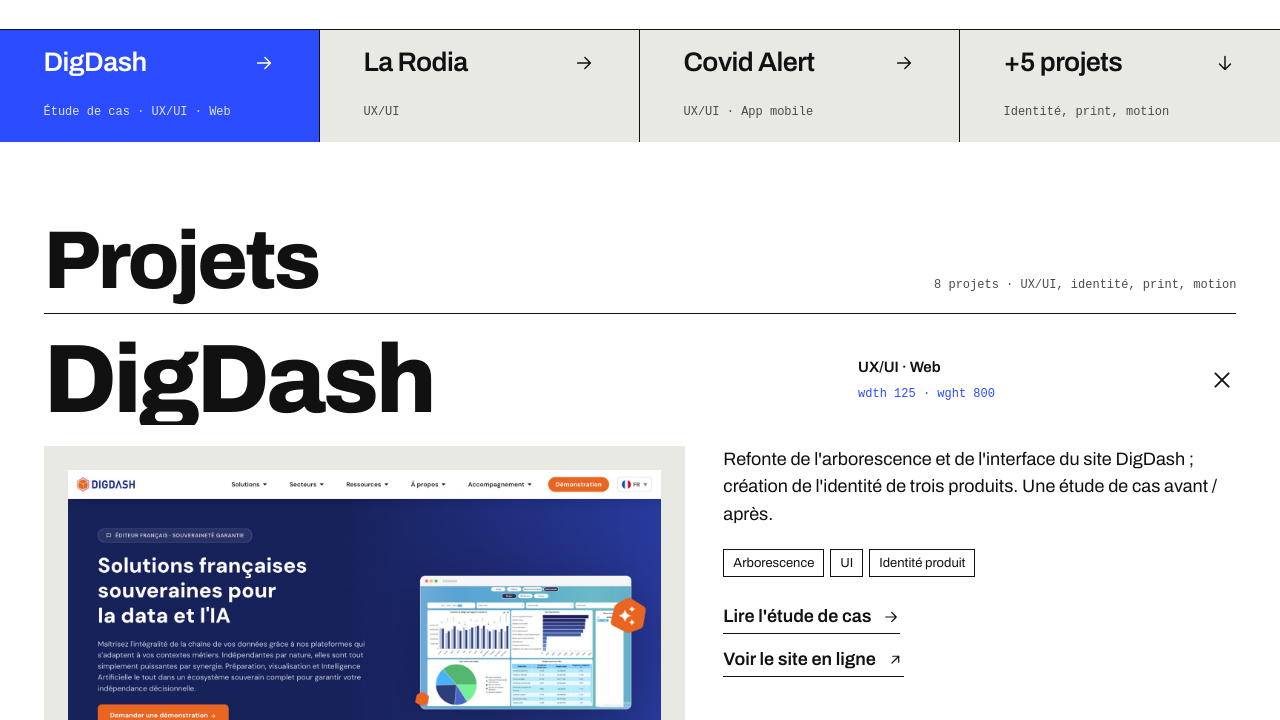
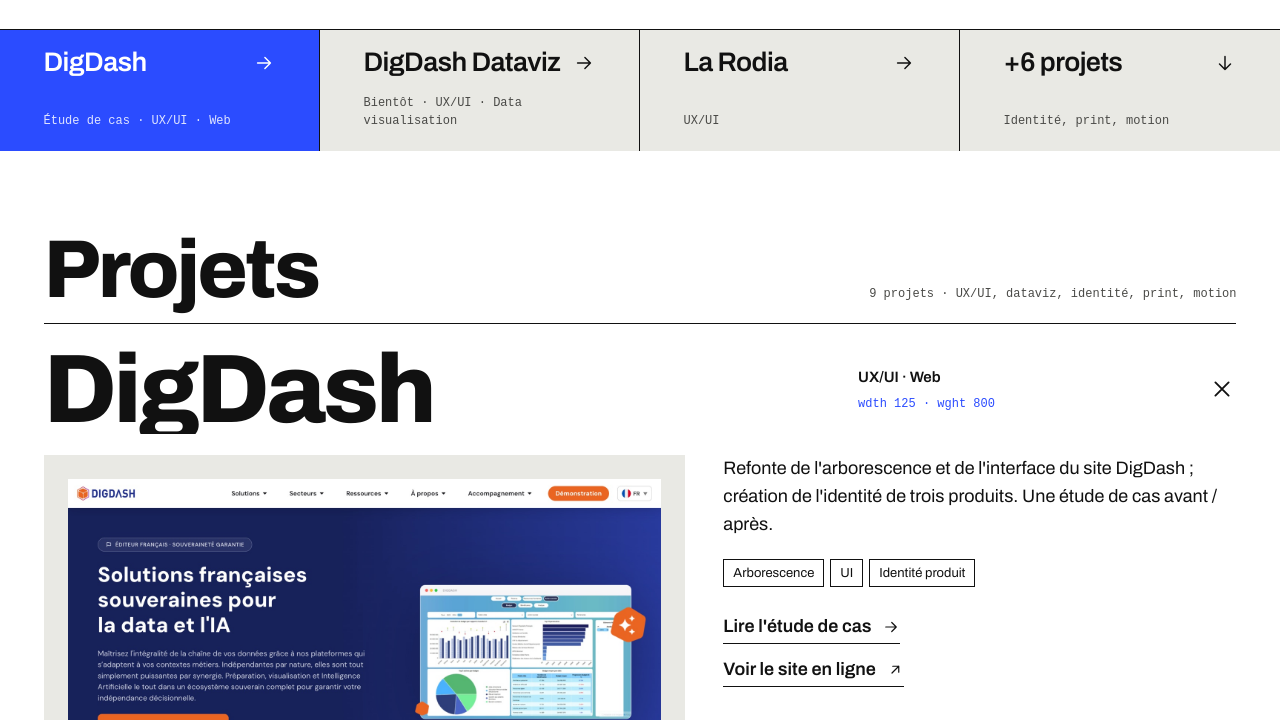
Before and after one commit to SudoSerere/AntoineDIOKH, a plain HTML site: page index.html in a window 1280 px wide. Shown: the part 660-1380 px from the top of the page. Drawn offline with nearby package versions, Linux system fonts and the light colour scheme; a web font is replaced by a local one.

Commit message:
Annonce le projet DigDash Dataviz, bientôt disponible
Carte ajoutée après DigDash dans l'accueil, marquée « Bientôt » jusqu'au
14 décembre 2026, avec une image d'aperçu.

Co-Authored-By: Claude Opus 5.5 <noreply@anthropic.com>
Claude-Session: https://claude.ai/code/session_011Ec7rGhuU7m2rsU8Ae7TLG

```diff
--- a/index.html
+++ b/index.html
@@ -145,6 +145,10 @@ html.dark .fp{box-shadow:0 0 0 1px #2e2e2c,0 18px 40px -12px rgba(0,0,0,.6)}
 .links{display:flex;flex-direction:column;align-items:flex-start;gap:12px}
 .links a{display:inline-flex;align-items:center;gap:10px;font-size:18px;font-weight:600;text-decoration:none;border-bottom:1px solid currentColor;padding-bottom:2px}
 .links a:hover{color:var(--blue)}
+.soon-tag{color:var(--blue)}
+.soon-l{display:grid;gap:6px;border-top:1px solid var(--rule);padding-top:14px;max-width:40ch}
+.soon-l b{font-size:18px;font-weight:600}
+.soon-l .mono{color:var(--blue)}
 .links .icon{width:18px;height:18px}
 
 /* texte courant */
@@ -299,7 +303,7 @@ footer a{color:var(--ink)}
   </section>
 
   <section class="page" id="projets" aria-labelledby="hProjets">
-    <div class="head"><h2 id="hProjets" data-i18n="works">Projets</h2><span class="mono" data-i18n="works_m">8 projets · UX/UI, identité, print, motion</span></div>
+    <div class="head"><h2 id="hProjets" data-i18n="works">Projets</h2><span class="mono" data-i18n="works_m">9 projets · UX/UI, dataviz, identité, print, motion</span></div>
     <ul class="works" id="works"></ul>
   </section>
 
@@ -380,8 +384,8 @@ var T={
   lede:'Idées non conventionnelles, exécution minimaliste.',
   lede_p:'Je conçois des produits intuitifs pour les utilisateurs et clairs pour les développeurs. Actuellement <strong>Product Designer chez DigDash</strong>.',
   time:'Heure locale, Fuveau',size:'corps',wght:'graisse',wdth:'chasse',
-  more:'+5 projets',more_m:'Identité, print, motion',case:'Étude de cas',
-  works:'Projets',works_m:'8 projets · UX/UI, identité, print, motion',
+  more:'+6 projets',more_m:'Identité, print, motion',case:'Étude de cas',
+  works:'Projets',works_m:'9 projets · UX/UI, dataviz, identité, print, motion',
   about:'À propos',about_m:'Texte courant',f1:'Projets présentés',f2:'Années de design produit',f3:'Certifications',
   f3n:'Cybersécurité (ANSSI · SecNumAcadémie) et visualisation de données (Udemy).',
   a1:"Depuis deux ans, Antoine s'est plongé dans le design produit, avec une ambition : faire des interfaces que personne n'a besoin d'expliquer. Discret, on le surprend à redessiner mentalement les écrans mal alignés des autres.",
@@ -400,15 +404,15 @@ var T={
   ct:'Contact',ct_m:'En français ou en anglais',ct_p:'Toujours partant pour parler design produit, motion, dataviz ou de votre prochain recrutement.',
   rights:'Tous droits renversés.',colo:'Colophon',colo_t:'Composé en Archivo (Omnibus-Type) et Martian Mono (Evil Martians). HTML et CSS écrits à la main.',
   open:'Voir le détail',close:'Masquer le détail',
-  pf_view:'Voir le projet',pf_case:"Lire l'étude de cas",pf_live:'Voir le site en ligne',pf_mob:'Prototype mobile',pf_desk:'Prototype bureau',
+  pf_view:'Voir le projet',pf_case:"Lire l'étude de cas",pf_live:'Voir le site en ligne',pf_mob:'Prototype mobile',pf_desk:'Prototype bureau',soon:'Bientôt',soon_t:'Étude de cas bientôt disponible',soon_d:'Dévoilement le 14 décembre 2026',
   theme_d:'Mode sombre',theme_l:'Mode clair',lang:'Switch to English'},
  en:{spec:'Specimen — ',nav_work:'Work',nav_cv:'Resume',nav_contact:'Contact',nav:'Navigation',track:'tracking',
   fp_title:'Fonts',fp_ph:'Search fonts',fp_none:'No font matches.',ax_w:'Weight',ax_s:'Width',fp_static:'Static font: axes unavailable.',fp_var:'Variable font: weight and width adjustable.',
   lede:'Unconventional ideas, minimalist execution.',
   lede_p:'I design products that are intuitive for users and clear for developers. Currently <strong>Product Designer at DigDash</strong>.',
   time:'Local time, Fuveau',size:'size',wght:'weight',wdth:'width',
-  more:'+5 projects',more_m:'Identity, print, motion',case:'Case study',
-  works:'Work',works_m:'8 projects · UX/UI, identity, print, motion',
+  more:'+6 projects',more_m:'Identity, print, motion',case:'Case study',
+  works:'Work',works_m:'9 projects · UX/UI, dataviz, identity, print, motion',
   about:'About',about_m:'Running text',f1:'Projects showcased',f2:'Years of product design',f3:'Certifications',
   f3n:'Cybersecurity (ANSSI · SecNumAcadémie) and data visualisation (Udemy).',
   a1:"For the past two years, Antoine has immersed himself in product design, with one ambition: interfaces nobody needs explained. Quiet by nature, he can be caught mentally realigning other people's misaligned screens.",
@@ -427,7 +431,7 @@ var T={
   ct:'Contact',ct_m:'In French or English',ct_p:'Always up for talking product design, motion, dataviz or your next hire.',
   rights:'All rights relaxed.',colo:'Colophon',colo_t:'Set in Archivo (Omnibus-Type) and Martian Mono (Evil Martians). HTML and CSS written by hand.',
   open:'Show details',close:'Hide details',
-  pf_view:'View project',pf_case:'Read the case study',pf_live:'Visit the live site',pf_mob:'Mobile prototype',pf_desk:'Desktop prototype',
+  pf_view:'View project',pf_case:'Read the case study',pf_live:'Visit the live site',pf_mob:'Mobile prototype',pf_desk:'Desktop prototype',soon:'Coming soon',soon_t:'Case study coming soon',soon_d:'Revealed on 14 December 2026',
   theme_d:'Dark mode',theme_l:'Light mode',lang:'Passer en français'}
 };
 
@@ -436,6 +440,11 @@ var P=[
   cat:{fr:'UX/UI · Web',en:'UX/UI · Web'},tags:{fr:['Arborescence','UI','Identité produit'],en:['Information architecture','UI','Product identity']},
   desc:{fr:"Refonte de l'arborescence et de l'interface du site DigDash ; création de l'identité de trois produits. Une étude de cas avant / après.",en:'DigDash site architecture and interface redesign; identities for three products. A before / after case study.'},
   links:[{k:'pf_case',u:'digdash.html'},{k:'pf_live',u:'https://www.digdash.com/fr/'}]},
+ {id:'dataviz',img:'assets/digdash-dataviz/colonnes-apres.jpg',name:'DigDash Dataviz',w:90,g:700,hw:62,
+  soon:'2026-12-14T00:00:00+01:00',
+  cat:{fr:'UX/UI · Data visualisation',en:'UX/UI · Data visualisation'},tags:{fr:['Dataviz','Design system','Figma','D3.js'],en:['Dataviz','Design system','Figma','D3.js']},
+  desc:{fr:"Refonte des 34 graphiques du logiciel de BI DigDash : un système de règles commun pour la lisibilité, la couleur et le survol, documenté pour les développeurs.",en:"Redesign of the 34 charts in the DigDash BI software: one shared rule system for legibility, colour and hover, documented for developers."},
+  links:[{k:'pf_case',u:'digdash-dataviz.html'}]},
  {id:'rodia',img:'assets/image/rodia.png',name:'La Rodia',w:62,g:300,
   cat:{fr:'UX/UI',en:'UX/UI'},tags:{fr:['UX/UI','Mobile','Bureau'],en:['UX/UI','Mobile','Desktop']},
   desc:{fr:"Refonte complète du site de la salle de concert La Rodia : expérience, interface et parcours repensés, en deux versions (mobile et bureau).",en:'Complete redesign of La Rodia concert hall website: experience, interface and flows rethought, in mobile and desktop versions.'},
@@ -583,12 +592,13 @@ var ARROW='<svg class="icon" aria-hidden="true"><use href="#i-arrow"/></svg>';
 function buildIndex(){
   var ix=$('#index'), h='';
   P.slice(0,3).forEach(function(p,i){
-    h+='<a href="#p-'+p.id+'" data-open="'+p.id+'"'+(i===0?' class="lead"':'')+'><span class="nm">'+p.name+ARROW+'</span><span class="mono">'+(i===0?T[lang].case+' · ':'')+p.cat[lang]+'</span></a>';
+    h+='<a href="#p-'+p.id+'" data-open="'+p.id+'"'+(i===0?' class="lead"':'')+'><span class="nm">'+p.name+ARROW+'</span><span class="mono">'+(i===0?T[lang].case+' · ':'')+(isSoon(p)?T[lang].soon+' · ':'')+p.cat[lang]+'</span></a>';
   });
   h+='<a href="#projets"><span class="nm">'+T[lang].more+'<svg class="icon" aria-hidden="true"><use href="#i-down"/></svg></span><span class="mono">'+T[lang].more_m+'</span></a>';
   ix.innerHTML=h;
   ix.querySelectorAll('[data-open]').forEach(function(a){a.addEventListener('click',function(){toggle(a.dataset.open,true)})});
 }
+function isSoon(p){return !!p.soon&&new Date()<new Date(p.soon)}
 var openSet={digdash:true};
 function buildWorks(){
   var ul=$('#works');ul.innerHTML='';
@@ -598,7 +608,7 @@ function buildWorks(){
     li.innerHTML=
       '<button type="button" class="work-b" aria-expanded="'+open+'" aria-controls="d-'+p.id+'">'+
         '<span class="work-n" style="font-stretch:'+p.w+'%;font-weight:'+p.g+'">'+p.name+'</span>'+
-        '<span class="work-m"><span class="cat">'+p.cat[lang]+'</span><span class="mono ax">wdth '+p.w+' · wght '+p.g+'</span></span>'+
+        '<span class="work-m"><span class="cat">'+p.cat[lang]+(isSoon(p)?' · <span class="soon-tag">'+T[lang].soon+'</span>':'')+'</span><span class="mono ax">wdth '+p.w+' · wght '+p.g+'</span></span>'+
         '<svg class="icon pm" aria-hidden="true"><use href="#i-plus"/></svg>'+
         '<span class="sr">'+(open?T[lang].close:T[lang].open)+'</span>'+
       '</button>'+
@@ -606,12 +616,13 @@ function buildWorks(){
         '<figure><img src="'+p.img+'" alt="'+p.name+'" loading="lazy"></figure>'+
         '<div><p class="dsc">'+p.desc[lang]+'</p>'+
         '<ul class="tags">'+p.tags[lang].map(function(t){return '<li>'+t+'</li>'}).join('')+'</ul>'+
-        '<div class="links">'+p.links.map(function(l){var ext=/^https?:/.test(l.u);return '<a href="'+l.u+'"'+(ext?' target="_blank" rel="noopener noreferrer"':'')+'>'+T[lang][l.k]+'<svg class="icon" aria-hidden="true"><use href="#'+(ext?'i-out':'i-arrow')+'"/></svg></a>'}).join('')+'</div></div>'+
+        (isSoon(p)?'<p class="soon-l"><b>'+T[lang].soon_t+'</b><span class="mono">'+T[lang].soon_d+'</span></p>':
+        '<div class="links">'+p.links.map(function(l){var ext=/^https?:/.test(l.u);return '<a href="'+l.u+'"'+(ext?' target="_blank" rel="noopener noreferrer"':'')+'>'+T[lang][l.k]+'<svg class="icon" aria-hidden="true"><use href="#'+(ext?'i-out':'i-arrow')+'"/></svg></a>'}).join('')+'</div>')+'</div>'+
       '</div>';
     var b=li.querySelector('.work-b'), n=li.querySelector('.work-n'), ax=li.querySelector('.ax');
     b.addEventListener('click',function(){toggle(p.id)});
     var hot=function(on){
-      var w=on?(p.w>=110?62:125):p.w, g=on?Math.min(900,p.g+100):p.g;
+      var w=on?(p.hw||(p.w>=110?62:125)):p.w, g=on?Math.min(900,p.g+100):p.g;
       n.style.fontStretch=w+'%';n.style.fontWeight=g;ax.textContent='wdth '+w+' · wght '+g;
     };
     b.addEventListener('mouseenter',function(){hot(true)});
```
Also changed, not shown: assets/digdash-dataviz/colonnes-apres.jpg (added), 1 other file.
